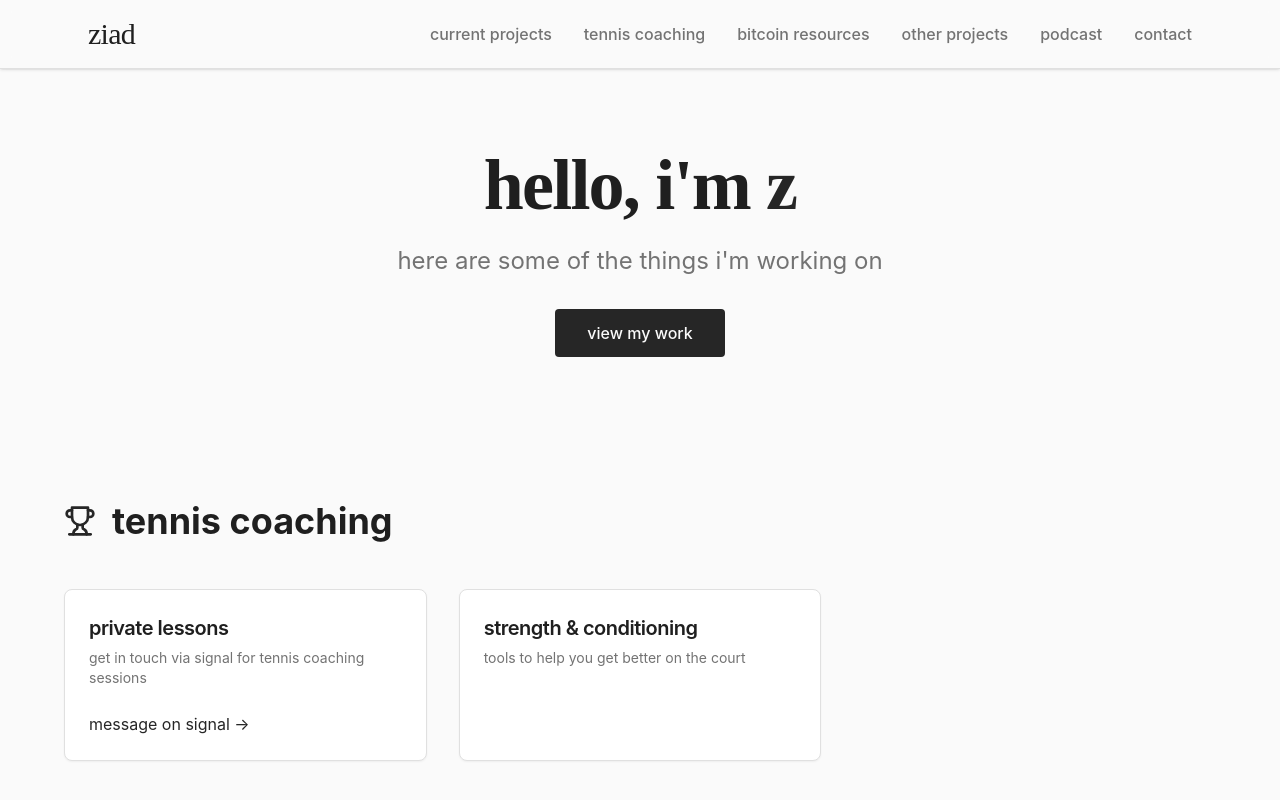
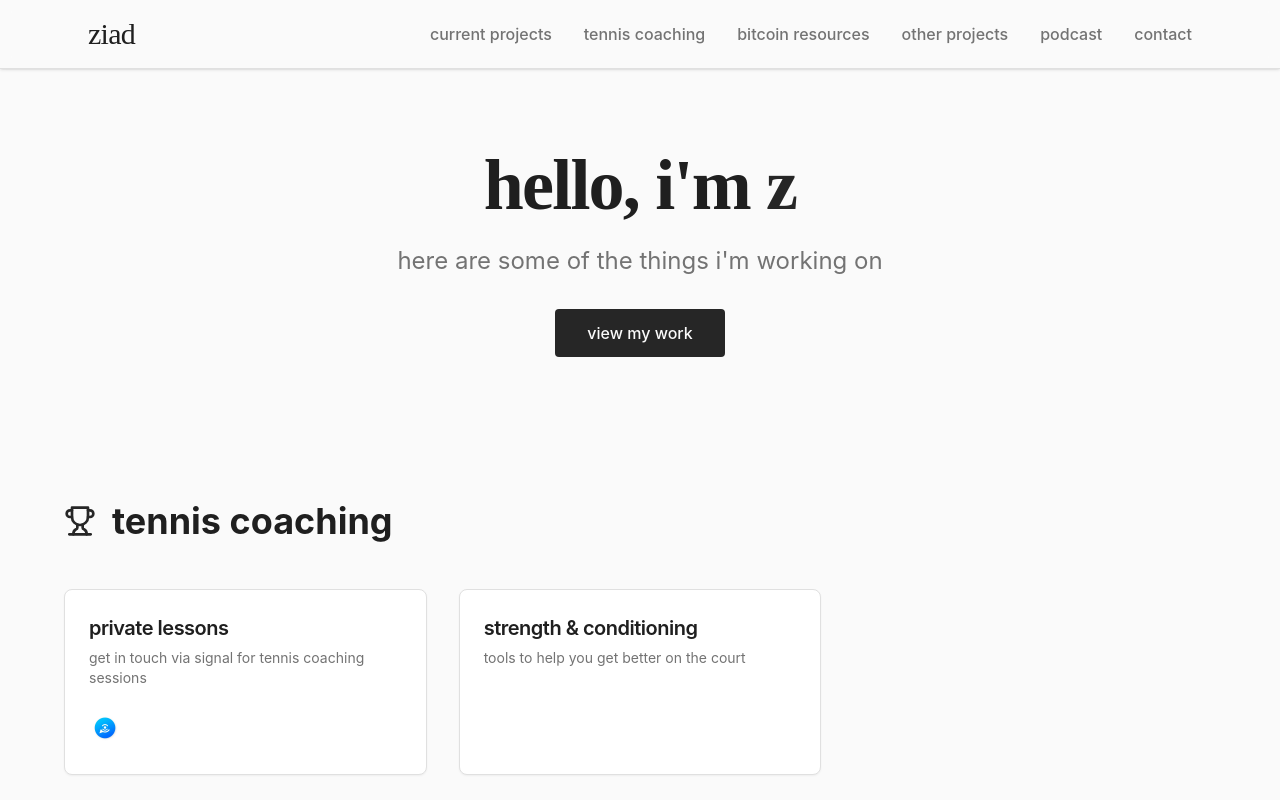
Before and after one commit to meknazee/ziad-website, a React (Vite) app: page / in a window 1280 px wide. Shown: the top 800 px of the page. Built offline with nearby package versions, Linux system fonts and the light colour scheme.

Commit message:
Update Signal link
Replace text link with Signal logo.

```diff
--- a/src/components/TennisCoachingSection.tsx
+++ b/src/components/TennisCoachingSection.tsx
@@ -1,5 +1,6 @@
 import { Trophy } from "lucide-react";
 import { Card, CardContent, CardDescription, CardHeader, CardTitle } from "./ui/card";
+import signalLogo from "../assets/signal-logo.png";
 export const TennisCoachingSection = () => {
   return <section id="tennis-coaching" className="py-16 px-6">
       <div className="max-w-6xl mx-auto">
@@ -16,8 +17,8 @@ export const TennisCoachingSection = () => {
               </CardDescription>
             </CardHeader>
             <CardContent>
-              <a href="https://signal.me/#p/+meknazee.63" target="_blank" rel="noopener noreferrer" className="inline-flex items-center text-primary hover:underline">
-                message on signal →
+              <a href="https://signal.me/#p/+meknazee.63" target="_blank" rel="noopener noreferrer" className="inline-flex items-center hover:opacity-80 transition-opacity">
+                <img src={signalLogo} alt="Signal" className="w-8 h-8" />
               </a>
             </CardContent>
           </Card>
```
Also changed, not shown: src/assets/signal-logo.png (added).
